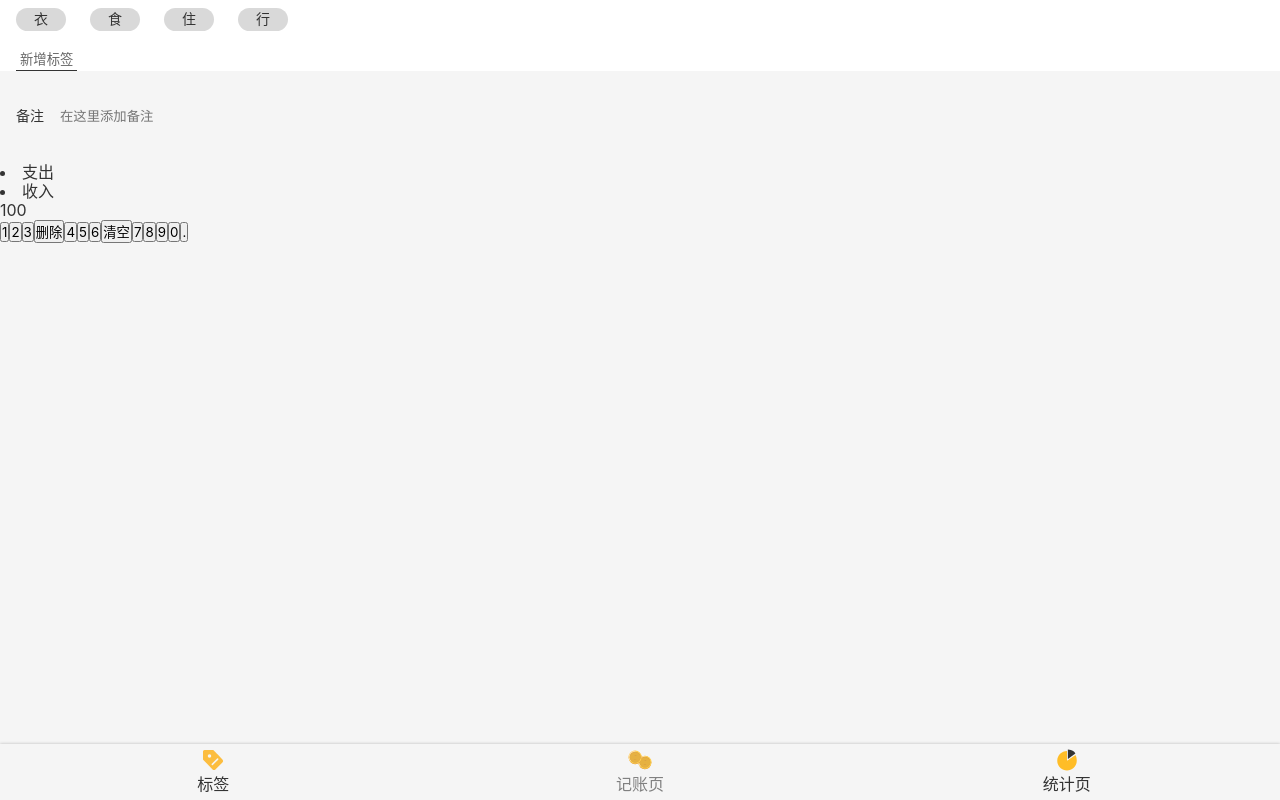
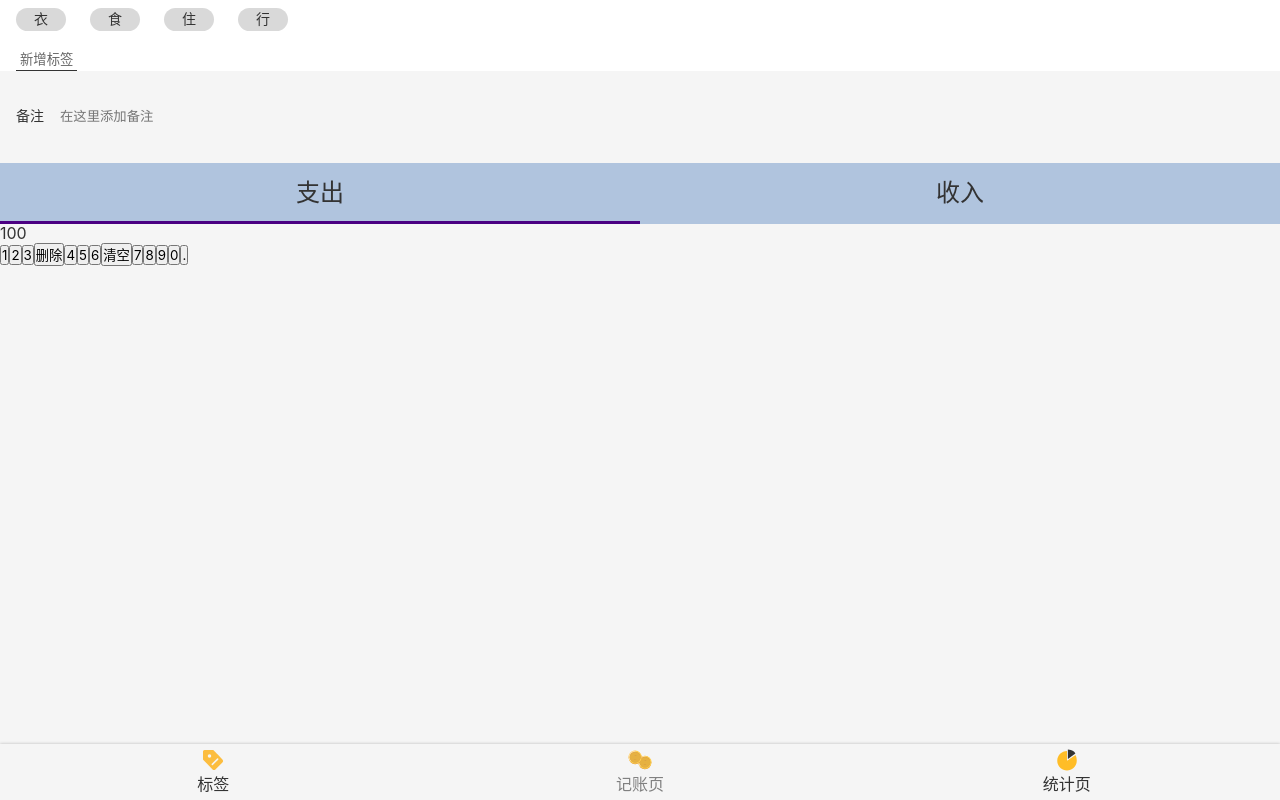
Before and after one commit to christina-xhy/morney-react-1, a React app: page /#/money in a window 1280 px wide. Built offline with nearby package versions, Linux system fonts and the light colour scheme.

Commit message:
money.categorySection样式设置

```diff
--- a/src/views/Money.tsx
+++ b/src/views/Money.tsx
@@ -49,7 +49,29 @@ const NotesSection =styled.section`
   }
 `
 
-const CategorySection=styled.section``
+const CategorySection=styled.section`
+ ul{
+   display:flex;
+   background:lightsteelblue;
+   font-size: 24px;
+  >li{
+    width:50%;
+    text-align:center;
+    padding:16px 0 ;
+    position:relative;//夫相子绝；
+    &.selected::after{
+      content:'';
+      display:block;//变为block元素
+      height:3px;//不需要border，盒子变为实心的线条；
+      background:indigo;
+      position:absolute;//设置了绝对定位后，元素会消失，需要加width：100%
+      bottom:0;//确定绝对定位的位置
+      width:100%;//显示出元素；
+      left:0;//防止bug出现
+    }
+  }
+}
+`
 
 const NumberPad = styled.section``
 
@@ -72,8 +94,10 @@ function Money() {
         </label>
       </NotesSection>
       <CategorySection>
-        <li>支出</li>
-        <li>收入</li>
+         <ul >
+           <li className='selected'>支出</li>
+           <li>收入</li>
+         </ul>
       </CategorySection>
       <NumberPad>
          <div>100</div>
```
